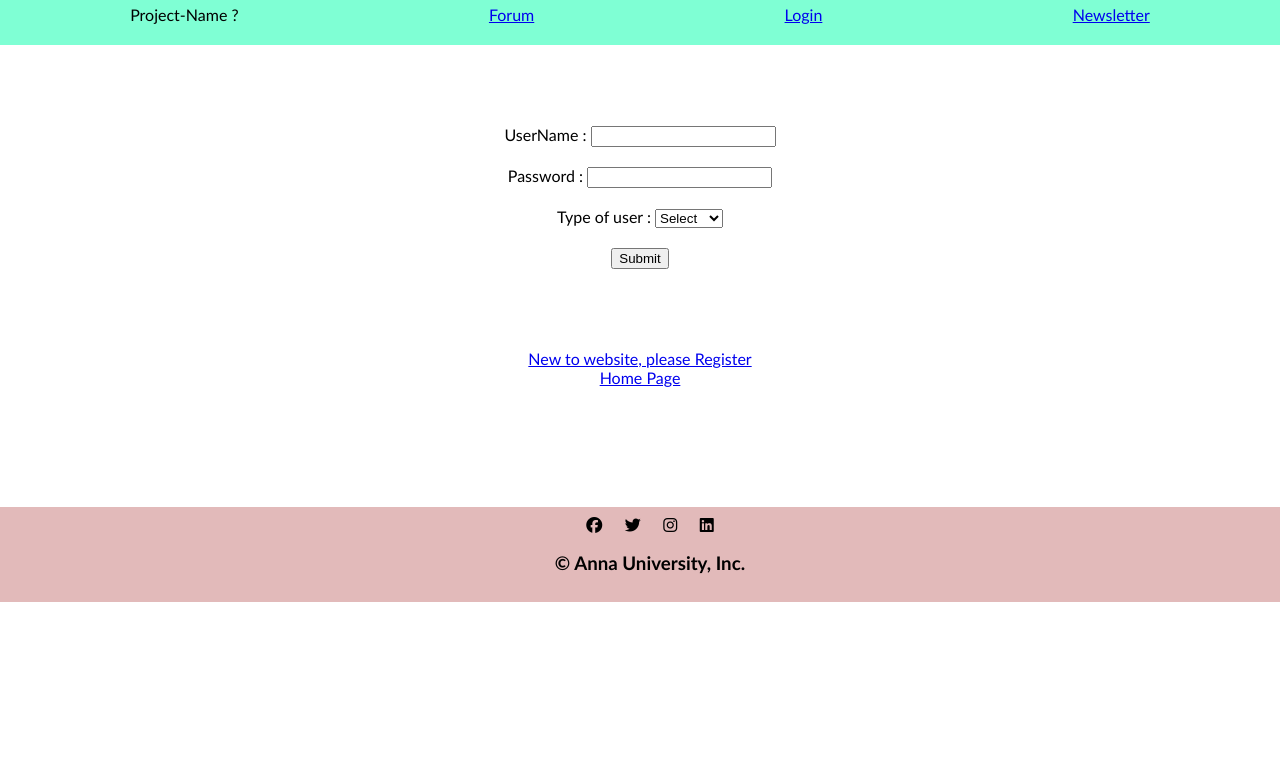
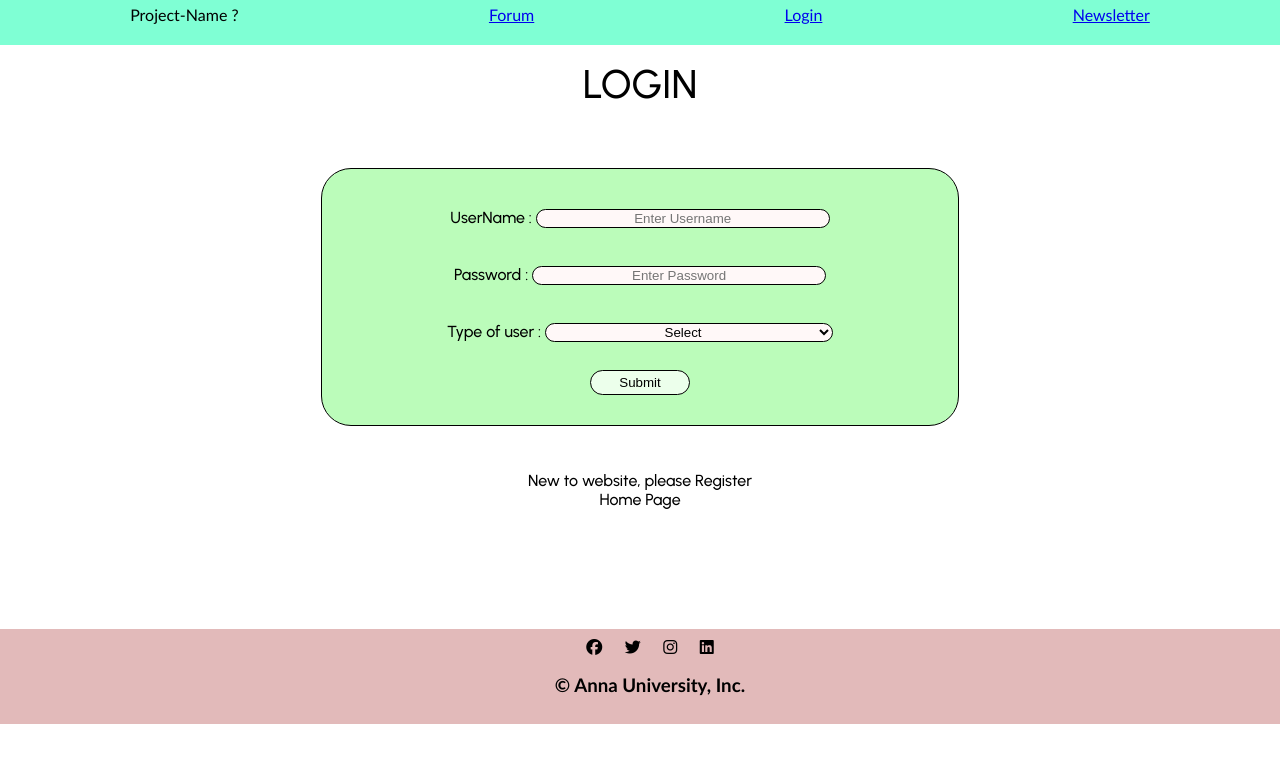
Before and after one commit to sandeepKBM/front-end-Collaborator, a React (Create React App) app in the folder front-end/: page /login in a window 1280 px wide. Shown: the top 762 px of the page. Built offline with nearby package versions, Linux system fonts and the light colour scheme.

Commit message:
Login and Signup Page CSS Done

```diff
--- a/front-end/src/App.css
+++ b/front-end/src/App.css
@@ -9,14 +9,18 @@
   width: 500px;
 }
 #login-basic{
-  margin: 80px;
+  margin: 45px;
+  width: 45%;
+  padding: 30px;
+  background: #BBFCBA;
+  border: 1px solid #000000;
+  border-radius: 30px;
 }
 #signup-basic{
-  margin: 40px;
+  margin: 20px;
 }
 body{
   overflow-x: hidden;
-  /* overflow-y: hidden; */
 }
 #logo-img{
   height: 25px;
@@ -88,7 +92,6 @@ html, body {
   margin: auto;
 }
 #box-view{
-  /* width: 270px; */
   background: #96FCE3;
   box-shadow: 5px 10px 10px #79D3BE;
   border-radius: 40px;
@@ -96,8 +99,6 @@ html, body {
   margin: 50px;
 }
 #box-hr-view{
-  /* width: 250px; */
-  /* margin: auto; */
   border: 1px solid #000000;
   margin: 10px;
 }
@@ -107,7 +108,6 @@ html, body {
   text-align: left;
 }
 #box-button-view{
-  /* width: 226px; */
   height: 35px;
   margin: 10px;
   background: #F5A3A3;
@@ -115,7 +115,6 @@ html, body {
   font-family: 'Oxanium', cursive;
 }
 #box-title-view{
-  /* width: 357px; */
   font-family: 'Urbanist', sans-serif;
   font-style: normal;
   font-size: 20px;
@@ -125,3 +124,50 @@ html, body {
 #full-content-view{
   width:320px;
 }
+#head-login{
+  text-align: center;
+}
+#title-login{
+  font-family: 'Urbanist', sans-serif;
+  font-weight: 500;
+  font-size: 40px;
+  padding: 15px;
+}
+#button-login{
+  background: #ECFFEB;
+  border: 1px solid #000000;
+  border-radius: 29px;
+  width: 100px;
+  height: 25px;
+}
+#new-login{
+  font-family: 'Urbanist', sans-serif;
+  font-weight: 400;
+  font-size: 16px;
+}
+#input-login{
+  background: #FFF8F8;
+  border: 1px solid #000000;
+  border-radius: 10px;
+  width:50%;
+}
+input::placeholder{
+  text-align: center;
+}
+option{
+  text-align: center;
+}
+#label-login{
+  font-family: 'Urbanist', sans-serif;
+  font-style: normal;
+  font-weight: 500;
+  font-size: 16px;
+  line-height: 38px;
+  text-align: left;
+}
+#title-signup{
+  font-family: 'Urbanist', sans-serif;
+  font-weight: 500;
+  font-size: 30px;
+  padding: 5px;
+}
--- a/front-end/src/login.js
+++ b/front-end/src/login.js
@@ -43,17 +43,24 @@ function Login() {
   return (
     <div className="Login">
         <center>
+          <div id="head-login">
+              <div id="title-login">
+                  LOGIN
+              </div>
+          </div>
             <div id="login-basic">
-              <label>UserName :  </label><input type="text"
-              onChange={(event)=>{setUserName(event.target.value)}}></input>
+              <label id="label-login">UserName :  </label><input type="text"
+              onChange={(event)=>{setUserName(event.target.value)}} id="input-login"
+              placeholder='Enter Username'></input>
               <br></br>
               <br></br>
-              <label>Password :  </label><input type="password"
-              onChange={(event)=>{setPassword(event.target.value)}}></input>
+              <label id="label-login">Password :  </label><input type="password"
+              onChange={(event)=>{setPassword(event.target.value)}} id="input-login"
+              placeholder='Enter Password'></input>
               <br></br>
               <br></br>
-              <label>Type of user : </label>
-              <select name="dropdown" onClick={(event)=>{setUser(event.target.value)}}>
+              <label id="label-login">Type of user : </label>
+              <select style={{width: "50%"}} name="dropdown" onClick={(event)=>{setUser(event.target.value)}}  id="input-login">
                 <option value="Select">Select</option>
                 <option value="Student">Student</option>
                 <option value="PhD">PhD</option>
@@ -62,11 +69,13 @@ function Login() {
               </select>
               <br></br>
               <br></br>
-              <button onClick={SubmitLogin}>Submit</button>
+              <button id="button-login" onClick={SubmitLogin}>Submit</button>
             </div>
-            <NavLink to="/signup">New to website, please Register</NavLink>
-            <br></br>
-            <NavLink to="/">Home Page</NavLink>
+            <div id="new-login">
+              <NavLink style={{textDecoration: 'none',color: 'black'}} to="/signup">New to website, please Register</NavLink>
+              <br></br>
+              <NavLink style={{textDecoration: 'none',color: 'black'}} to="/">Home Page</NavLink>
+            </div>
         </center>
     </div>
   );
--- a/front-end/src/signup.js
+++ b/front-end/src/signup.js
@@ -19,26 +19,33 @@ function SignUp() {
   return (
     <div>
         <center>
+        <div id="head-login">
+              <div id="title-login">
+                  SignUp
+              </div>
+          </div>
             <div id="signup-basic">
-                <label>Typer of user : </label>
+                <label id="label-login">Typer of user : </label>
                 <br></br>
                 <br></br>
-                <label>Student</label><input type="radio" name="user" value="Student"
-                onClick={Stusignup}></input>
+                <input type="radio" name="user" value="Student"
+                onClick={Stusignup}></input><label id="label-login">Student</label>
                 <br></br>
-                <label>Faculty</label><input type="radio" name="user" value="Faculty"
-                onClick={Facsignup}></input>
+                <input type="radio" name="user" value="Faculty"
+                onClick={Facsignup}></input><label id="label-login">Faculty</label>
                 <br></br>
-                <label>Research</label><input type="radio" name="user" value="Research"
-                onClick={Ressignup}></input>
+                <input type="radio" name="user" value="Research"
+                onClick={Ressignup}></input><label id="label-login">Research</label>
                 <br></br>
                 <br></br>
                 <hr></hr>
                 {typeSignUp}
             </div>
-            <NavLink to="/login">Already registered please click for login</NavLink>
-            <br></br>
-            <NavLink to="/">Home Page</NavLink>
+            <div id="new-login">
+                <NavLink style={{textDecoration: 'none',color: 'black'}} to="/login">Already registered please click for login</NavLink>
+                <br></br>
+                <NavLink style={{textDecoration: 'none',color: 'black'}} to="/">Home Page</NavLink>
+            </div>
         </center>
     </div>
   );
--- a/front-end/src/signup1.js
+++ b/front-end/src/signup1.js
@@ -64,51 +64,56 @@ function SignUpFacutly() {
         }
     }
   return (
-    <div>
-        <h2>Facutly Registration</h2>
-        <label>Faculty ID : </label>
+    <div id="login-basic">
+        <p id="title-signup">Facutly Registration</p>
+        <label id="label-login">Faculty ID : </label>
         <input type="text"
-        onChange={(event)=>{setID(event.target.value)}}></input>
+        onChange={(event)=>{setID(event.target.value)}} id="input-login"
+        placeholder='Enter ID'></input>
         <br></br>
+        {/* <br></br> */}
+        <label id="label-login">Name : </label>
+        <input type="text"
+        onChange={(event)=>{setName(event.target.value)}} id="input-login"
+        placeholder='Enter Name'></input>
         <br></br>
-        <label>Name : </label>
-        <input type="text"
-        onChange={(event)=>{setName(event.target.value)}}></input>
+        {/* <br></br> */}
+        <label id="label-login">Password : </label>
+        <input type="password"
+        onChange={(event)=>{setPassword(event.target.value)}} id="input-login"
+        placeholder='Enter Password'></input>
         <br></br>
+        {/* <br></br> */}
+        <label id="label-login">Retype Password : </label>
+        <input type="password"
+        onChange={(event)=>{setRePssword(event.target.value)}} id="input-login"
+        placeholder='Enter Same Password Again'></input>
         <br></br>
-        <label>Password : </label>
-        <input type="password"
-        onChange={(event)=>{setPassword(event.target.value)}}></input>
+        {/* <br></br> */}
+        <label id="label-login">Email : </label>
+        <input type="email"
+        onChange={(event)=>{setEmail(event.target.value)}} id="input-login"
+        placeholder='Enter Email'></input>
         <br></br>
-        <br></br>
-        <label>Retype Password</label>
-        <input type="password"
-        onChange={(event)=>{setRePssword(event.target.value)}}></input>
-        <br></br>
-        <br></br>
-        <label>Email</label>
-        <input type="email"
-        onChange={(event)=>{setEmail(event.target.value)}}></input>
-        <br></br>
-        <br></br>
-        <label>Department</label>
-        <select type="dropdown" onClick={(event)=>{setDept(event.target.value)}}>
+        {/* <br></br> */}
+        <label id="label-login">Department : </label>
+        <select style={{width: "50%"}} type="dropdown" onClick={(event)=>{setDept(event.target.value)}} id="input-login">
             <option value="Dept">Dept</option>
             <option value="CSE">CSE</option>
             <option value="IT">IT</option>
             <option value="ECE">ECE</option>
         </select>
         <br></br>
-        <br></br>
-        <label>Designation</label>
-        <select type="dropdown" onClick={(event)=>{setDesgination(event.target.value)}}>
+        {/* <br></br> */}
+        <label id="label-login">Designation : </label>
+        <select style={{width: "50%"}} type="dropdown" onClick={(event)=>{setDesgination(event.target.value)}} id="input-login">
             <option value="Designation">Designation</option>
             <option value="Professor">Professor</option>
             <option value="Faculty">Faculty</option>
         </select>
         <br></br>
         <br></br>
-        <button onClick={submitFacutly}>Submit</button>
+        <button  id="button-login" onClick={submitFacutly}>Submit</button>
     </div>
   );
 }
--- a/front-end/src/signup2.js
+++ b/front-end/src/signup2.js
@@ -56,51 +56,56 @@ function SignUpResearch() {
         }
     }
   return (
-    <div>
-        <h2>Research Registration</h2>
-        <label>Research ID : </label>
+    <div id="login-basic">
+        <p id="title-signup">Research Registration</p>
+        <label id="label-login">Research ID : </label>
         <input type="text"
-        onChange={(event)=>{setID(event.target.value)}}></input>
+        onChange={(event)=>{setID(event.target.value)}} id="input-login"
+        placeholder='Enter ID'></input>
         <br></br>
+        {/* <br></br> */}
+        <label id="label-login">Name : </label>
+        <input type="text"
+        onChange={(event)=>{setName(event.target.value)}} id="input-login"
+        placeholder='Enter Name'></input>
         <br></br>
-        <label>Name : </label>
-        <input type="text"
-        onChange={(event)=>{setName(event.target.value)}}></input>
+        {/* <br></br> */}
+        <label id="label-login">Password : </label>
+        <input type="password"
+        onChange={(event)=>{setPassword(event.target.value)}} id="input-login"
+        placeholder='Enter Password'></input>
         <br></br>
+        {/* <br></br> */}
+        <label id="label-login">Retype Password : </label>
+        <input type="password"
+        onChange={(event)=>{setRePssword(event.target.value)}} id="input-login"
+        placeholder='Enter Same Password Again'></input>
         <br></br>
-        <label>Password : </label>
-        <input type="password"
-        onChange={(event)=>{setPassword(event.target.value)}}></input>
+        {/* <br></br> */}
+        <label id="label-login">Email : </label>
+        <input type="email"
+        onChange={(event)=>{setEmail(event.target.value)}} id="input-login"
+        placeholder='Enter Email'></input>
         <br></br>
-        <br></br>
-        <label>Retype Password</label>
-        <input type="password"
-        onChange={(event)=>{setRePssword(event.target.value)}}></input>
-        <br></br>
-        <br></br>
-        <label>Email</label>
-        <input type="email"
-        onChange={(event)=>{setEmail(event.target.value)}}></input>
-        <br></br>
-        <br></br>
-        <label>Department</label>
-        <select type="dropdown" onClick={(event)=>{setDept(event.target.value)}}>
+        {/* <br></br> */}
+        <label id="label-login">Department : </label>
+        <select style={{width: "50%"}} type="dropdown" onClick={(event)=>{setDept(event.target.value)}} id="input-login">
             <option value="Dept">Dept</option>
             <option value="CSE">CSE</option>
             <option value="IT">IT</option>
             <option value="ECE">ECE</option>
         </select>
         <br></br>
-        <br></br>
-        <label>Designation</label>
-        <select type="dropdown" onClick={(event)=>{setDesgination(event.target.value)}}>
+        {/* <br></br> */}
+        <label id="label-login">Designation</label>
+        <select  style={{width: "50%"}}type="dropdown" onClick={(event)=>{setDesgination(event.target.value)}} id="input-login">
             <option value="Designation">Designation</option>
             <option value="Professor">Professor</option>
             <option value="Faculty">Faculty</option>
         </select>
         <br></br>
         <br></br>
-        <button onClick={submitResearch}>Submit</button>
+        <button id="button-login" onClick={submitResearch}>Submit</button>
     </div>
   );
 }
--- a/front-end/src/signup3.js
+++ b/front-end/src/signup3.js
@@ -56,40 +56,47 @@ function SignUpStudent() {
         }
     }
   return (
-    <div>
-        <h2>Student Registration</h2>
-        <label>Faculty ID : </label>
+    <div id="login-basic">
+        <p id="title-signup">Student Registration</p>
+        <label id="label-login">Student ID : </label>
         <input type="text"
-        onChange={(event)=>{setID(event.target.value)}}></input>
+        onChange={(event)=>{setID(event.target.value)}} id="input-login"
+        placeholder='Enter ID'></input>
+        {/* <br></br> */}
         <br></br>
+        <label id="label-login">Name : </label>
+        <input type="text"
+        onChange={(event)=>{setName(event.target.value)}} id="input-login"
+        placeholder='Enter Name'></input>
+        {/* <br></br> */}
         <br></br>
-        <label>Name : </label>
-        <input type="text"
-        onChange={(event)=>{setName(event.target.value)}}></input>
+        <label id="label-login">Password : </label>
+        <input type="password"
+        onChange={(event)=>{setPassword(event.target.value)}} id="input-login"
+        placeholder='Enter Password'></input>
+        {/* <br></br> */}
         <br></br>
+        <label id="label-login">Retype Password : </label>
+        <input type="password"
+        onChange={(event)=>{setRePssword(event.target.value)}} id="input-login"
+        placeholder='Enter Same Password Again'></input>
+        {/* <br></br> */}
         <br></br>
-        <label>Password : </label>
-        <input type="password"
-        onChange={(event)=>{setPassword(event.target.value)}}></input>
+        <label id="label-login">Email : </label>
+        <input type="email"
+        onChange={(event)=>{setEmail(event.target.value)}} id="input-login"
+        placeholder='Enter Email'></input>
+        {/* <br></br> */}
         <br></br>
+        <label id="label-login">PhNo : </label>
+        <input type="number"
+        onChange={(event)=>{setPhNo(event.target.value)}} id="input-login"
+        placeholder='Enter Phno'></input>
+        {/* <br></br> */}
         <br></br>
-        <label>Retype Password</label>
-        <input type="password"
-        onChange={(event)=>{setRePssword(event.target.value)}}></input>
-        <br></br>
-        <br></br>
-        <label>Email</label>
-        <input type="email"
-        onChange={(event)=>{setEmail(event.target.value)}}></input>
-        <br></br>
-        <br></br>
-        <label>PhNo</label>
-        <input type="number"
-        onChange={(event)=>{setPhNo(event.target.value)}}></input>
-        <br></br>
-        <br></br>
-        <label>Department</label>
-        <select type="dropdown" onClick={(event)=>{setDept(event.target.value)}}>
+        <label id="label-login">Department : </label>
+        <select style={{width: "50%"}} type="dropdown" onClick={(event)=>{setDept(event.target.value)}}
+        id="input-login">
             <option value="Dept">Dept</option>
             <option value="CSE">CSE</option>
             <option value="IT">IT</option>
@@ -97,7 +104,7 @@ function SignUpStudent() {
         </select>
         <br></br>
         <br></br>
-        <button onClick={submitStudent}>Submit</button>
+        <button id="button-login" onClick={submitStudent}>Submit</button>
     </div>
   );
 }
```
